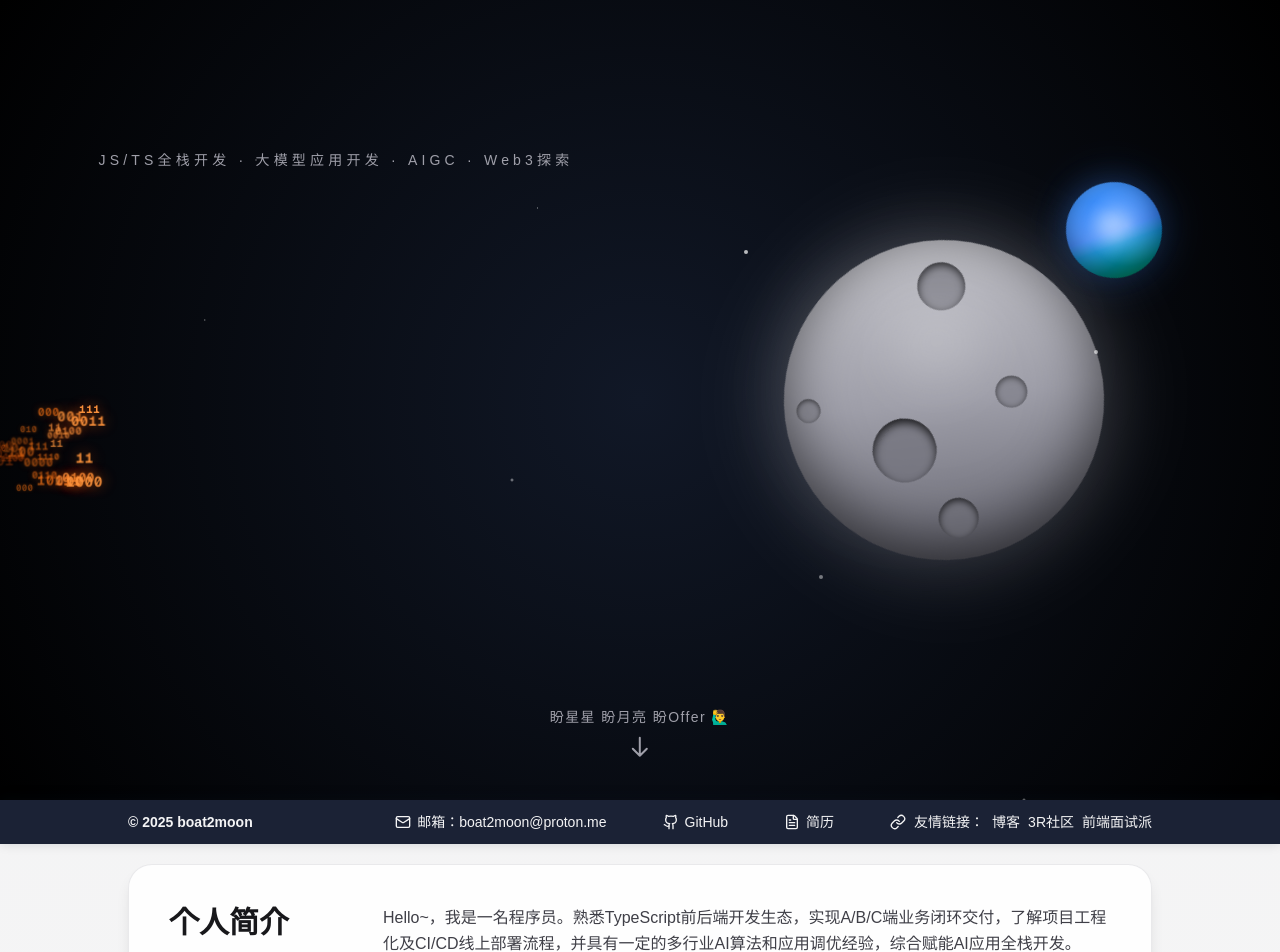
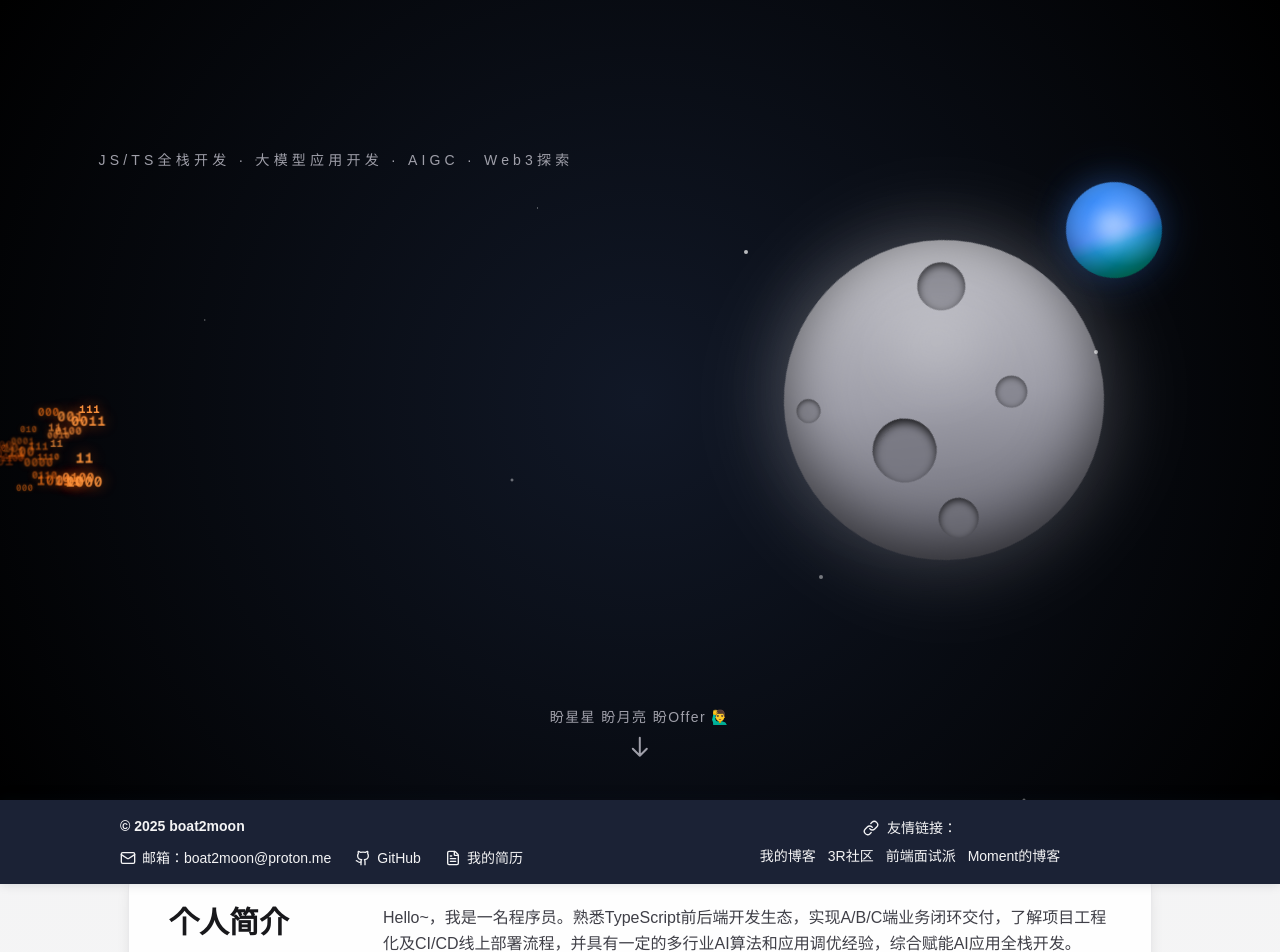
Before and after one commit to boat2moon/boat2moon, a Next.js app: page / in a window 1280 px wide. Shown: the top 952 px of the page. Built offline with nearby package versions, Linux system fonts and the light colour scheme.

Commit message:
feat: flex footer

```diff
--- a/src/components/home/StickyFooter.tsx
+++ b/src/components/home/StickyFooter.tsx
@@ -22,18 +22,23 @@ export default function StickyFooter({ showFooter, friendLinks }: StickyFooterPr
         shadow-[0_-2px_12px_rgba(12,24,36,0.2)] backdrop-blur-sm transition-transform duration-300
         ease-in-out ${showFooter ? "translate-y-0" : "translate-y-full"}`}
     >
+      <div className="mx-auto w-full max-w-6xl px-6 py-4 text-sm sm:px-10 lg:px-14">
         <div
-        className="mx-auto flex max-w-6xl flex-wrap items-center justify-between gap-4 sm:gap-6
-          lg:gap-10 px-6 py-3 text-sm sm:px-10 lg:px-16"
+          className="flex w-full flex-col items-center gap-5 text-center sm:flex-wrap
+            sm:justify-center sm:gap-6 lg:flex-row lg:items-center lg:justify-between lg:gap-10"
         >
+          <div className="flex flex-col items-center gap-3 lg:flex-1 lg:items-start lg:text-left">
             <div className="font-semibold">© {currentYear} boat2moon</div>
-        <div className="flex flex-wrap items-center gap-4 sm:gap-6 lg:gap-10 xl:gap-14">
+            <div
+              className="flex w-full flex-wrap justify-center gap-x-5 gap-y-2 sm:gap-x-6
+                lg:justify-start"
+            >
               <a
                 href="mailto:boat2moon@proton.me"
                 className="flex items-center gap-1.5 transition hover:text-cyan-300"
               >
                 <Mail size={16} />
-            <span>邮箱：boat2moon@proton.me</span>
+                <span className="whitespace-nowrap">邮箱：boat2moon@proton.me</span>
               </a>
               <a
                 href="https://github.com/boat2moon"
@@ -44,14 +49,21 @@ export default function StickyFooter({ showFooter, friendLinks }: StickyFooterPr
                 <Github size={16} />
                 <span>GitHub</span>
               </a>
-          <Link href="/resume" className="flex items-center gap-1.5 transition hover:text-cyan-300">
+              <Link
+                href="/resume"
+                className="flex items-center gap-1.5 transition hover:text-cyan-300"
+              >
                 <FileText size={16} />
-            <span>简历</span>
+                <span>我的简历</span>
               </Link>
-          <div className="flex flex-wrap items-center gap-2">
+            </div>
+          </div>
+          <div className="flex flex-col items-center gap-2 lg:flex-1">
+            <div className="flex flex-wrap items-center justify-center gap-2 text-sm">
               <LinkIcon size={16} />
-            <span>友情链接：</span>
-            <div className="flex flex-wrap items-center gap-2">
+              <span className="font-medium">友情链接：</span>
+            </div>
+            <div className="flex w-full flex-wrap justify-center gap-2 sm:gap-3">
               {friendLinks.map((link) => (
                 <a
                   key={link.href}
--- a/src/data/home.ts
+++ b/src/data/home.ts
@@ -148,9 +148,10 @@ export const businessEmpowerment: TopicMeta[] = [
 ];
 
 export const friendLinks: FriendLink[] = [
-  { label: "博客", href: "https://juejin.cn/user/2928754707930126" },
+  { label: "我的博客", href: "https://juejin.cn/user/2928754707930126" },
   { label: "3R社区", href: "https://3rcd.com/" },
   { label: "前端面试派", href: "https://www.mianshipai.com/" },
+  { label: "Moment的博客", href: "https://juejin.cn/user/3782764966460398/posts" },
 ];
 
 export const recentNotes: string[] = [
```
Lines whose indentation alone changed are shown as unchanged.
